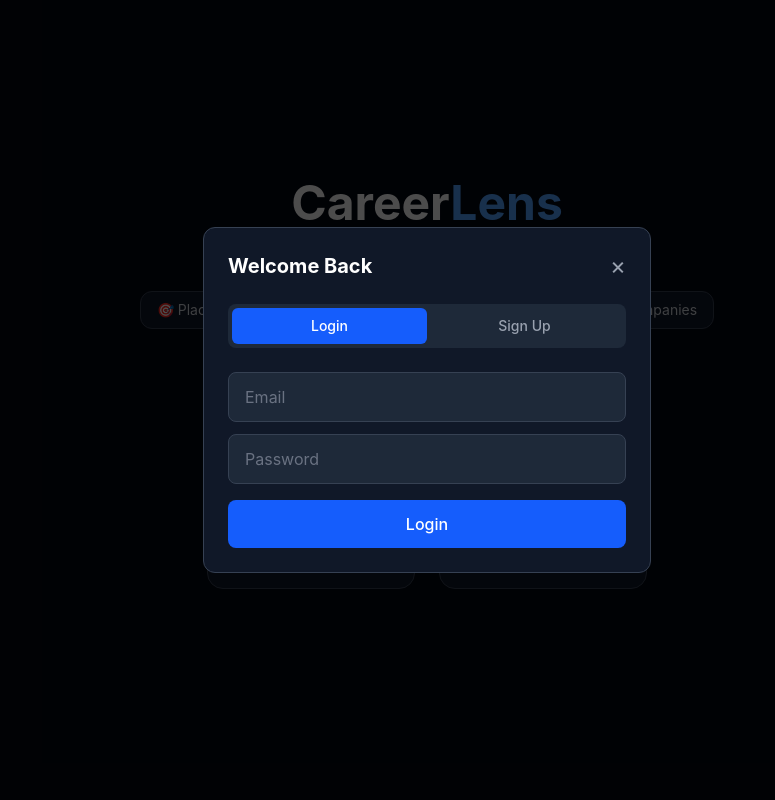
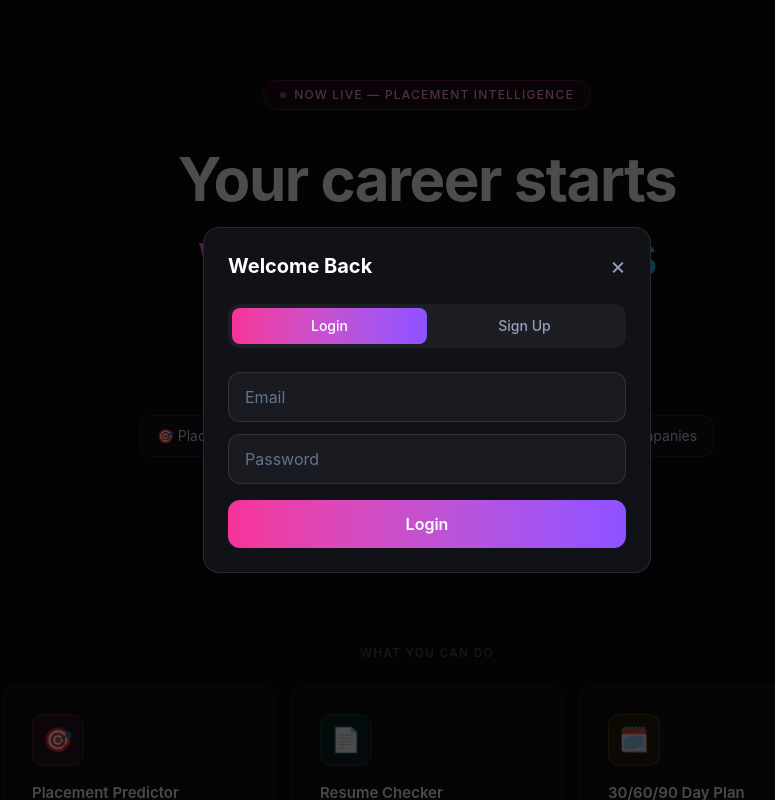
Before and after one commit to PallGautam/careerlens, a React app in the folder frontend/: page / in a window 1280 px wide. Both pictures are taken after a click on the button "Login / Sign Up". Shown: the top 800 px of the page, without its empty margins (213-988 px from the left). Built offline with nearby package versions, Linux system fonts and the light colour scheme; the HTML template or start-up script is replaced by a standard one.

Commit message:
Redesign landing page - futuristic UI with colored glow cards

```diff
--- a/frontend/src/pages/landing.jsx
+++ b/frontend/src/pages/landing.jsx
@@ -18,19 +18,13 @@ export default function Landing() {
   const [authError, setAuthError] = useState('')
 
   const handleModeSelect = async (selectedMode) => {
-    if (!isLoggedIn) {
-      setShowAuth(true)
-      return
-    }
+    if (!isLoggedIn) { setShowAuth(true); return }
     setMode(selectedMode)
     setLoading(true)
     try {
       const res = await getColleges()
-      const filtered = res.data.filter(c => c.campus_type === selectedMode)
-      setColleges(filtered)
-    } catch (err) {
-      console.error(err)
-    }
+      setColleges(res.data.filter(c => c.campus_type === selectedMode))
+    } catch (err) { console.error(err) }
     setLoading(false)
   }
 
@@ -40,8 +34,7 @@ export default function Landing() {
 
   const toggleCompare = (id) => {
     setCompareList(prev =>
-      prev.includes(id)
-        ? prev.filter(i => i !== id)
+      prev.includes(id) ? prev.filter(i => i !== id)
         : prev.length < 2 ? [...prev, id] : prev
     )
   }
@@ -69,54 +62,96 @@ export default function Landing() {
     setAuthLoading(false)
   }
 
+  const features = [
+    { icon: '🎯', title: 'Placement Predictor', desc: 'Know your chances before you apply. Scored on CGPA, skills, and alumni history.', tag: 'AI-powered', card: 'fc1', iconClass: 'i1', tagClass: 't1c' },
+    { icon: '📄', title: 'Resume Checker', desc: 'Instant feedback on weak phrases, missing sections, and skill gaps.', tag: 'Instant feedback', card: 'fc2', iconClass: 'i2', tagClass: 't2c' },
+    { icon: '🗓️', title: '30/60/90 Day Plan', desc: 'A personalized prep roadmap based on your profile and target company.', tag: 'Personalized', card: 'fc3', iconClass: 'i3', tagClass: 't3c' },
+    { icon: '⚖️', title: 'Compare Companies', desc: 'Side-by-side salary, culture, growth, and pros/cons for top recruiters.', tag: 'Data-driven', card: 'fc4', iconClass: 'i4', tagClass: 't4c' },
+    { icon: '📊', title: 'Placement Dashboard', desc: "Live stats, trends, and KPIs for your college's placement history.", tag: 'Real data', card: 'fc5', iconClass: 'i5', tagClass: 't5c' },
+    { icon: '🔖', title: 'Bookmarks & Feed', desc: 'Save companies, track alumni stories, and stay updated on placement news.', tag: 'Stay informed', card: 'fc6', iconClass: 'i6', tagClass: 't6c' },
+  ]
+
+  const cardStyles = {
+    fc1: 'hover:border-pink-500/40 hover:shadow-[0_0_32px_rgba(236,72,153,0.12)]',
+    fc2: 'hover:border-emerald-500/40 hover:shadow-[0_0_32px_rgba(16,185,129,0.12)]',
+    fc3: 'hover:border-amber-500/40 hover:shadow-[0_0_32px_rgba(245,158,11,0.12)]',
+    fc4: 'hover:border-violet-500/40 hover:shadow-[0_0_32px_rgba(139,92,246,0.12)]',
+    fc5: 'hover:border-cyan-500/40 hover:shadow-[0_0_32px_rgba(6,182,212,0.12)]',
+    fc6: 'hover:border-orange-500/40 hover:shadow-[0_0_32px_rgba(249,115,22,0.12)]',
+  }
+
+  const iconStyles = {
+    i1: { bg: 'bg-pink-500/10 border border-pink-500/25', glow: 'group-hover:shadow-[0_0_20px_rgba(236,72,153,0.5),0_0_40px_rgba(236,72,153,0.2)]' },
+    i2: { bg: 'bg-emerald-500/10 border border-emerald-500/25', glow: 'group-hover:shadow-[0_0_20px_rgba(16,185,129,0.5),0_0_40px_rgba(16,185,129,0.2)]' },
+    i3: { bg: 'bg-amber-500/10 border border-amber-500/25', glow: 'group-hover:shadow-[0_0_20px_rgba(245,158,11,0.5),0_0_40px_rgba(245,158,11,0.2)]' },
+    i4: { bg: 'bg-violet-500/10 border border-violet-500/25', glow: 'group-hover:shadow-[0_0_20px_rgba(139,92,246,0.5),0_0_40px_rgba(139,92,246,0.2)]' },
+    i5: { bg: 'bg-cyan-500/10 border border-cyan-500/25', glow: 'group-hover:shadow-[0_0_20px_rgba(6,182,212,0.5),0_0_40px_rgba(6,182,212,0.2)]' },
+    i6: { bg: 'bg-orange-500/10 border border-orange-500/25', glow: 'group-hover:shadow-[0_0_20px_rgba(249,115,22,0.5),0_0_40px_rgba(249,115,22,0.2)]' },
+  }
+
+  const tagStyles = {
+    t1c: 'text-pink-300 bg-pink-500/10',
+    t2c: 'text-emerald-300 bg-emerald-500/10',
+    t3c: 'text-amber-300 bg-amber-500/10',
+    t4c: 'text-violet-300 bg-violet-500/10',
+    t5c: 'text-cyan-300 bg-cyan-500/10',
+    t6c: 'text-orange-300 bg-orange-500/10',
+  }
+
   return (
-    <div className="min-h-screen bg-gray-950 text-white flex flex-col items-center justify-center px-4">
+    <div className="min-h-screen bg-[#0a0a0f] text-white overflow-x-hidden">
 
-      {/* Header */}
-      <div className="text-center mb-12">
-        <h1 className="text-5xl font-bold text-white mb-3">
-          Career<span className="text-blue-400">Lens</span>
+      {/* Hero */}
+      <div className="text-center px-6 pt-20 pb-16">
+        <div className="inline-flex items-center gap-2 bg-pink-500/10 border border-pink-500/30 text-pink-300 px-4 py-1.5 rounded-full text-xs font-medium tracking-widest uppercase mb-8">
+          <span className="w-1.5 h-1.5 bg-pink-400 rounded-full animate-pulse" />
+          Now live — placement intelligence
+        </div>
+
+        <h1 className="text-5xl md:text-6xl font-bold leading-tight tracking-tight mb-4">
+          <span className="text-white">Your career starts</span><br />
+          <span className="bg-gradient-to-r from-pink-400 via-violet-400 to-cyan-400 bg-clip-text text-transparent">
+            with CareerLens
+          </span>
         </h1>
-        <p className="text-gray-400 text-lg mb-6">Your placement intelligence platform</p>
+
+        <p className="text-slate-400 text-lg max-w-md mx-auto leading-relaxed mb-12">
+          Track placements, compare companies, predict your chances — all in one place.
+        </p>
 
         {/* Quick Tools */}
-        <div className="flex gap-3 justify-center flex-wrap">
+        <div className="flex gap-3 justify-center flex-wrap mb-4">
           <button
             onClick={() => isLoggedIn ? navigate('/predictor') : setShowAuth(true)}
-            className="bg-gray-900 border border-gray-700 hover:border-blue-500 text-gray-300 hover:text-white px-4 py-2 rounded-xl text-sm transition"
+            className="flex items-center gap-2 bg-white/4 border border-white/10 text-slate-300 px-4 py-2.5 rounded-xl text-sm transition-all hover:bg-pink-500/12 hover:border-pink-500/40 hover:text-pink-300 hover:-translate-y-0.5"
           >
             🎯 Placement Predictor
           </button>
           <button
             onClick={() => isLoggedIn ? navigate('/resume-checker') : setShowAuth(true)}
-            className="bg-gray-900 border border-gray-700 hover:border-green-500 text-gray-300 hover:text-white px-4 py-2 rounded-xl text-sm transition"
+            className="flex items-center gap-2 bg-white/4 border border-white/10 text-slate-300 px-4 py-2.5 rounded-xl text-sm transition-all hover:bg-emerald-500/12 hover:border-emerald-500/40 hover:text-emerald-300 hover:-translate-y-0.5"
           >
             📄 Resume Checker
           </button>
           <button
             onClick={() => isLoggedIn ? navigate('/compare') : setShowAuth(true)}
-            className="bg-gray-900 border border-gray-700 hover:border-purple-500 text-gray-300 hover:text-white px-4 py-2 rounded-xl text-sm transition"
+            className="flex items-center gap-2 bg-white/4 border border-white/10 text-slate-300 px-4 py-2.5 rounded-xl text-sm transition-all hover:bg-amber-500/12 hover:border-amber-500/40 hover:text-amber-300 hover:-translate-y-0.5"
           >
             ⚖️ Compare Companies
           </button>
         </div>
 
-        {/* Auth Button */}
-        <div className="mt-4">
+        {/* Auth */}
+        <div className="mt-4 mb-16">
           {isLoggedIn ? (
             <div className="flex items-center justify-center gap-3">
-              <span className="text-gray-400 text-sm">👋 Welcome, {user.name}</span>
-              <button
-                onClick={logout}
-                className="text-gray-500 hover:text-white text-sm underline transition"
-              >
-                Logout
-              </button>
+              <span className="text-slate-400 text-sm">👋 Welcome, {user.name}</span>
+              <button onClick={logout} className="text-slate-500 hover:text-white text-sm underline transition">Logout</button>
             </div>
           ) : (
             <button
               onClick={() => setShowAuth(true)}
-              className="bg-blue-600 hover:bg-blue-700 text-white px-6 py-2 rounded-xl text-sm font-medium transition"
+              className="bg-gradient-to-r from-pink-500 to-violet-500 text-white px-8 py-3 rounded-xl text-sm font-semibold transition-all hover:-translate-y-0.5 hover:shadow-[0_0_28px_rgba(236,72,153,0.35)]"
             >
               Login / Sign Up
             </button>
@@ -124,165 +159,173 @@ export default function Landing() {
         </div>
       </div>
 
-      {/* Mode Select */}
+      {/* Feature Cards */}
+      <div className="text-center mb-6">
+        <p className="text-slate-600 text-xs font-medium tracking-widest uppercase">What you can do</p>
+      </div>
+
+      <div className="grid grid-cols-1 md:grid-cols-3 gap-4 max-w-4xl mx-auto px-6 mb-16">
+        {features.map((f) => (
+          <div
+            key={f.title}
+            className={`group bg-white/[0.03] border border-white/8 rounded-2xl p-7 cursor-pointer transition-all duration-300 hover:-translate-y-1.5 ${cardStyles[f.card]}`}
+          >
+            <div className={`w-13 h-13 rounded-xl flex items-center justify-center text-2xl mb-4 transition-all duration-300 ${iconStyles[f.iconClass].bg} ${iconStyles[f.iconClass].glow}`}
+              style={{ width: '52px', height: '52px' }}>
+              {f.icon}
+            </div>
+            <div className="text-[15px] font-semibold text-slate-100 mb-2">{f.title}</div>
+            <div className="text-[13px] text-slate-500 leading-relaxed">{f.desc}</div>
+            <span className={`inline-block mt-3 text-[11px] px-2.5 py-1 rounded-full ${tagStyles[f.tagClass]}`}>
+              {f.tag}
+            </span>
+          </div>
+        ))}
+      </div>
+
+      {/* Campus Select */}
       {!mode && (
-        <div className="flex gap-6 mb-8">
+        <>
+          <div className="text-center mb-6">
+            <p className="text-slate-600 text-xs font-medium tracking-widest uppercase">Choose your path</p>
+          </div>
+          <div className="flex gap-4 justify-center px-6 mb-16">
             <button
               onClick={() => handleModeSelect('on_campus')}
-            className="w-52 h-40 bg-gray-900 border border-gray-700 rounded-2xl flex flex-col items-center justify-center gap-3 hover:border-blue-500 hover:bg-gray-800 transition-all cursor-pointer"
+              className="group flex-1 max-w-[240px] bg-white/[0.03] border border-white/8 rounded-2xl p-8 text-center transition-all duration-300 hover:-translate-y-1.5 hover:border-cyan-500/50 hover:shadow-[0_0_32px_rgba(6,182,212,0.12)]"
             >
-            <span className="text-4xl">🏫</span>
-            <span className="text-lg font-semibold">On Campus</span>
-            <span className="text-gray-400 text-sm text-center px-4">College placement drives</span>
+              <span className="text-4xl mb-4 block transition-all group-hover:[filter:drop-shadow(0_0_12px_rgba(6,182,212,0.6))]">🏫</span>
+              <div className="text-base font-semibold text-slate-100 mb-2">On Campus</div>
+              <div className="text-sm text-slate-500">College placement drives</div>
             </button>
-
             <button
               onClick={() => handleModeSelect('off_campus')}
-            className="w-52 h-40 bg-gray-900 border border-gray-700 rounded-2xl flex flex-col items-center justify-center gap-3 hover:border-purple-500 hover:bg-gray-800 transition-all cursor-pointer"
+              className="group flex-1 max-w-[240px] bg-white/[0.03] border border-white/8 rounded-2xl p-8 text-center transition-all duration-300 hover:-translate-y-1.5 hover:border-violet-500/50 hover:shadow-[0_0_32px_rgba(139,92,246,0.12)]"
             >
-            <span className="text-4xl">💼</span>
-            <span className="text-lg font-semibold">Off Campus</span>
-            <span className="text-gray-400 text-sm text-center px-4">Independent applications</span>
+              <span className="text-4xl mb-4 block transition-all group-hover:[filter:drop-shadow(0_0_12px_rgba(139,92,246,0.6))]">💼</span>
+              <div className="text-base font-semibold text-slate-100 mb-2">Off Campus</div>
+              <div className="text-sm text-slate-500">Independent applications</div>
             </button>
           </div>
+        </>
       )}
 
       {/* College List */}
       {mode && (
-        <div className="w-full max-w-md">
+        <div className="w-full max-w-md mx-auto px-6 mb-16">
           <div className="flex items-center gap-3 mb-6">
-            <button
-              onClick={() => { setMode(null); setColleges([]); setSearch(''); setCompareList([]) }}
-              className="text-gray-400 hover:text-white transition"
-            >
-              Back
-            </button>
+            <button onClick={() => { setMode(null); setColleges([]); setSearch(''); setCompareList([]) }}
+              className="text-slate-400 hover:text-white transition">Back</button>
             <h2 className="text-xl font-semibold">
               {mode === 'on_campus' ? '🏫 On Campus' : '💼 Off Campus'} Colleges
             </h2>
           </div>
-
           <input
-            type="text"
-            placeholder="Search your college..."
-            value={search}
-            onChange={(e) => setSearch(e.target.value)}
-            className="w-full bg-gray-900 border border-gray-700 rounded-xl px-4 py-3 text-white placeholder-gray-500 focus:outline-none focus:border-blue-500 mb-4"
+            type="text" placeholder="Search your college..."
+            value={search} onChange={(e) => setSearch(e.target.value)}
+            className="w-full bg-white/[0.03] border border-white/10 rounded-xl px-4 py-3 text-white placeholder-slate-500 focus:outline-none focus:border-violet-500/50 mb-4"
           />
-
-          {loading && <p className="text-gray-400 text-center">Loading...</p>}
-
+          {loading && <p className="text-slate-400 text-center">Loading...</p>}
           <div className="flex flex-col gap-3">
             {filtered.map(college => (
               <div key={college.id} className="flex gap-2 items-stretch">
                 <button
-                  onClick={() => navigate("/dashboard/" + college.id)}
-                  className="flex-1 bg-gray-900 border border-gray-700 rounded-xl px-5 py-4 text-left hover:border-blue-500 hover:bg-gray-800 transition-all"
+                  onClick={() => navigate('/dashboard/' + college.id)}
+                  className="flex-1 bg-white/[0.03] border border-white/8 rounded-xl px-5 py-4 text-left hover:border-cyan-500/40 hover:bg-white/[0.05] transition-all"
                 >
                   <div className="font-semibold text-white">{college.name}</div>
-                  <div className="text-gray-400 text-sm mt-1">📍 {college.location}</div>
+                  <div className="text-slate-400 text-sm mt-1">📍 {college.location}</div>
                 </button>
                 <button
                   onClick={() => toggleCompare(college.id)}
-                  className={"px-3 rounded-xl border transition text-xs font-medium " + (
+                  className={'px-3 rounded-xl border transition text-xs font-medium ' + (
                     compareList.includes(college.id)
-                      ? "bg-purple-700 border-purple-600 text-white"
-                      : "bg-gray-900 border-gray-700 text-gray-400 hover:border-purple-500"
+                      ? 'bg-violet-700 border-violet-600 text-white'
+                      : 'bg-white/[0.03] border-white/8 text-slate-400 hover:border-violet-500/40'
                   )}
                 >
-                  {compareList.includes(college.id) ? "✓" : "+"}
+                  {compareList.includes(college.id) ? '✓' : '+'}
                 </button>
               </div>
             ))}
-
             {compareList.length === 2 && (
               <button
-                onClick={() => navigate("/college-compare?ids=" + compareList.join(','))}
-                className="w-full mt-2 bg-purple-900 border border-purple-700 hover:bg-purple-800 text-purple-300 px-4 py-3 rounded-xl text-sm font-medium transition"
+                onClick={() => navigate('/college-compare?ids=' + compareList.join(','))}
+                className="w-full mt-2 bg-violet-900/50 border border-violet-700 hover:bg-violet-800/50 text-violet-300 px-4 py-3 rounded-xl text-sm font-medium transition"
               >
                 Compare Selected Colleges →
               </button>
             )}
-
-            {!loading && filtered.length === 0 && mode && (
-              <p className="text-gray-500 text-center mt-4">No colleges found</p>
+            {!loading && filtered.length === 0 && (
+              <p className="text-slate-500 text-center mt-4">No colleges found</p>
             )}
           </div>
         </div>
       )}
 
+      {/* Stats */}
+      <div className="text-center mb-6">
+        <p className="text-slate-600 text-xs font-medium tracking-widest uppercase">By the numbers</p>
+      </div>
+      <div className="flex gap-8 justify-center px-6 pb-16 flex-wrap items-center">
+        <div className="text-center">
+          <div className="text-3xl font-bold bg-gradient-to-r from-pink-400 to-violet-400 bg-clip-text text-transparent">6+</div>
+          <div className="text-xs text-slate-500 mt-1">Companies tracked</div>
+        </div>
+        <div className="w-px h-12 bg-white/8" />
+        <div className="text-center">
+          <div className="text-3xl font-bold bg-gradient-to-r from-cyan-400 to-emerald-400 bg-clip-text text-transparent">3</div>
+          <div className="text-xs text-slate-500 mt-1">Colleges indexed</div>
+        </div>
+        <div className="w-px h-12 bg-white/8" />
+        <div className="text-center">
+          <div className="text-3xl font-bold bg-gradient-to-r from-amber-400 to-red-400 bg-clip-text text-transparent">9</div>
+          <div className="text-xs text-slate-500 mt-1">Powerful features</div>
+        </div>
+        <div className="w-px h-12 bg-white/8" />
+        <div className="text-center">
+          <div className="text-3xl font-bold bg-gradient-to-r from-violet-400 to-cyan-400 bg-clip-text text-transparent">100%</div>
+          <div className="text-xs text-slate-500 mt-1">Free to use</div>
+        </div>
+      </div>
+
       {/* Auth Modal */}
       {showAuth && (
         <div className="fixed inset-0 bg-black/70 z-50 flex items-center justify-center px-4">
-          <div className="bg-gray-900 border border-gray-700 rounded-xl w-full max-w-md p-6">
-
-            {/* Modal Header */}
+          <div className="bg-[#111118] border border-white/10 rounded-2xl w-full max-w-md p-6">
             <div className="flex items-center justify-between mb-6">
               <h2 className="text-xl font-bold">
                 {authMode === 'login' ? 'Welcome Back' : 'Create Account'}
               </h2>
-              <button
-                onClick={() => { setShowAuth(false); setAuthError('') }}
-                className="text-gray-400 hover:text-white text-2xl leading-none"
-              >
-                ×
-              </button>
+              <button onClick={() => { setShowAuth(false); setAuthError('') }}
+                className="text-slate-400 hover:text-white text-2xl leading-none">×</button>
             </div>
-
-            {/* Toggle */}
-            <div className="flex bg-gray-800 rounded-lg p-1 mb-6">
+            <div className="flex bg-white/5 rounded-xl p-1 mb-6">
               <button
                 onClick={() => { setAuthMode('login'); setAuthError('') }}
-                className={`flex-1 py-2 rounded-md text-sm font-medium transition ${authMode === 'login' ? 'bg-blue-600 text-white' : 'text-gray-400'}`}
-              >
-                Login
-              </button>
+                className={`flex-1 py-2 rounded-lg text-sm font-medium transition ${authMode === 'login' ? 'bg-gradient-to-r from-pink-500 to-violet-500 text-white' : 'text-slate-400'}`}
+              >Login</button>
               <button
                 onClick={() => { setAuthMode('signup'); setAuthError('') }}
-                className={`flex-1 py-2 rounded-md text-sm font-medium transition ${authMode === 'signup' ? 'bg-blue-600 text-white' : 'text-gray-400'}`}
-              >
-                Sign Up
-              </button>
+                className={`flex-1 py-2 rounded-lg text-sm font-medium transition ${authMode === 'signup' ? 'bg-gradient-to-r from-pink-500 to-violet-500 text-white' : 'text-slate-400'}`}
+              >Sign Up</button>
             </div>
-
-            {/* Form */}
             <div className="space-y-3">
               {authMode === 'signup' && (
-                <input
-                  type="text"
-                  placeholder="Full Name"
-                  value={authForm.name}
+                <input type="text" placeholder="Full Name" value={authForm.name}
                   onChange={(e) => setAuthForm({ ...authForm, name: e.target.value })}
-                  className="w-full bg-gray-800 border border-gray-700 rounded-lg px-4 py-3 text-white placeholder-gray-500 focus:outline-none focus:border-blue-500"
-                />
+                  className="w-full bg-white/[0.04] border border-white/10 rounded-xl px-4 py-3 text-white placeholder-slate-500 focus:outline-none focus:border-violet-500/50" />
               )}
-              <input
-                type="email"
-                placeholder="Email"
-                value={authForm.email}
+              <input type="email" placeholder="Email" value={authForm.email}
                 onChange={(e) => setAuthForm({ ...authForm, email: e.target.value })}
-                className="w-full bg-gray-800 border border-gray-700 rounded-lg px-4 py-3 text-white placeholder-gray-500 focus:outline-none focus:border-blue-500"
-              />
-              <input
-                type="password"
-                placeholder="Password"
-                value={authForm.password}
+                className="w-full bg-white/[0.04] border border-white/10 rounded-xl px-4 py-3 text-white placeholder-slate-500 focus:outline-none focus:border-violet-500/50" />
+              <input type="password" placeholder="Password" value={authForm.password}
                 onChange={(e) => setAuthForm({ ...authForm, password: e.target.value })}
-                className="w-full bg-gray-800 border border-gray-700 rounded-lg px-4 py-3 text-white placeholder-gray-500 focus:outline-none focus:border-blue-500"
-              />
+                className="w-full bg-white/[0.04] border border-white/10 rounded-xl px-4 py-3 text-white placeholder-slate-500 focus:outline-none focus:border-violet-500/50" />
             </div>
-
-            {/* Error */}
-            {authError && (
-              <p className="text-red-400 text-sm mt-3">{authError}</p>
-            )}
-
-            {/* Submit */}
-            <button
-              onClick={handleAuth}
-              disabled={authLoading}
-              className="w-full mt-4 bg-blue-600 hover:bg-blue-700 disabled:bg-gray-700 text-white py-3 rounded-lg font-medium transition"
-            >
+            {authError && <p className="text-red-400 text-sm mt-3">{authError}</p>}
+            <button onClick={handleAuth} disabled={authLoading}
+              className="w-full mt-4 bg-gradient-to-r from-pink-500 to-violet-500 hover:shadow-[0_0_24px_rgba(236,72,153,0.3)] disabled:opacity-50 text-white py-3 rounded-xl font-semibold transition-all">
               {authLoading ? 'Please wait...' : authMode === 'login' ? 'Login' : 'Create Account'}
             </button>
           </div>
```
Lines whose indentation alone changed are shown as unchanged.
